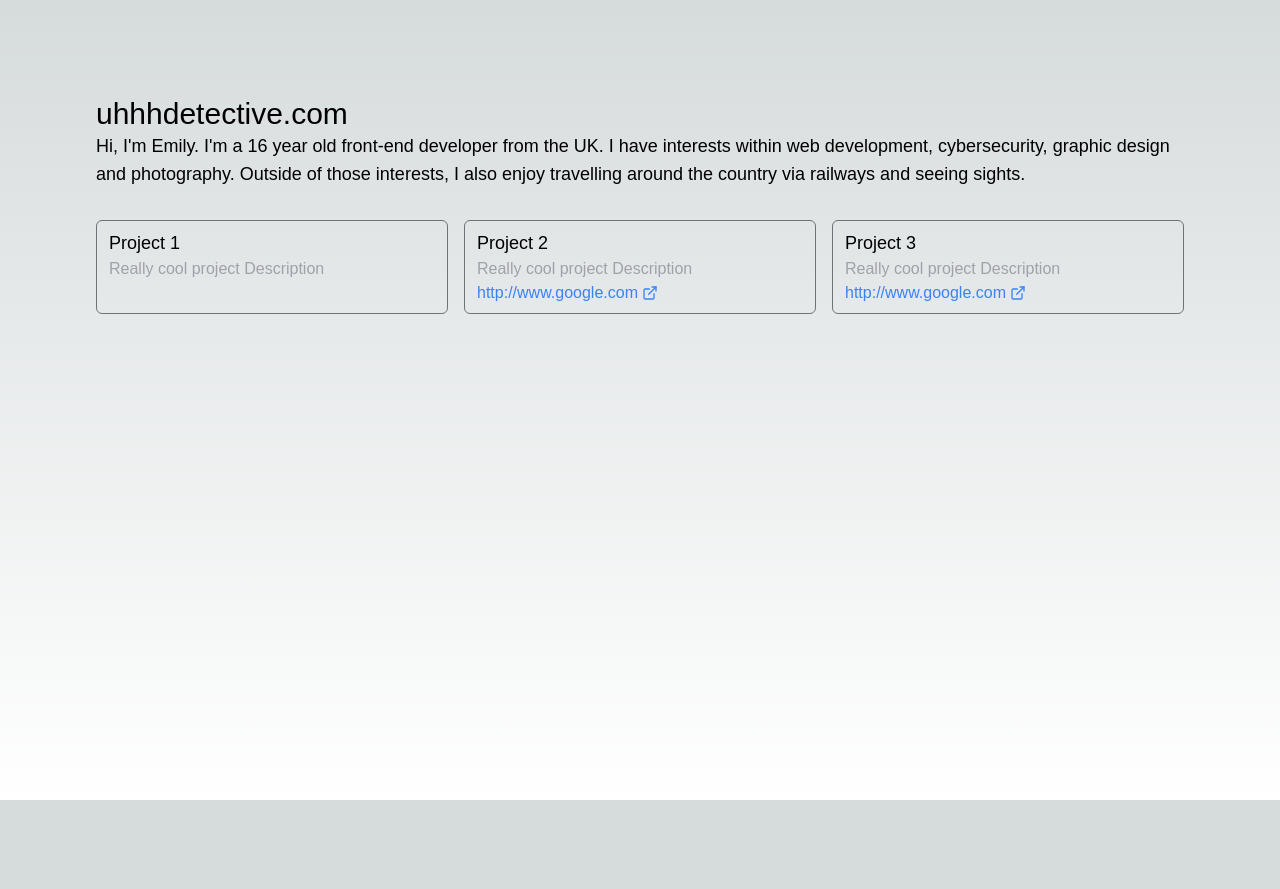
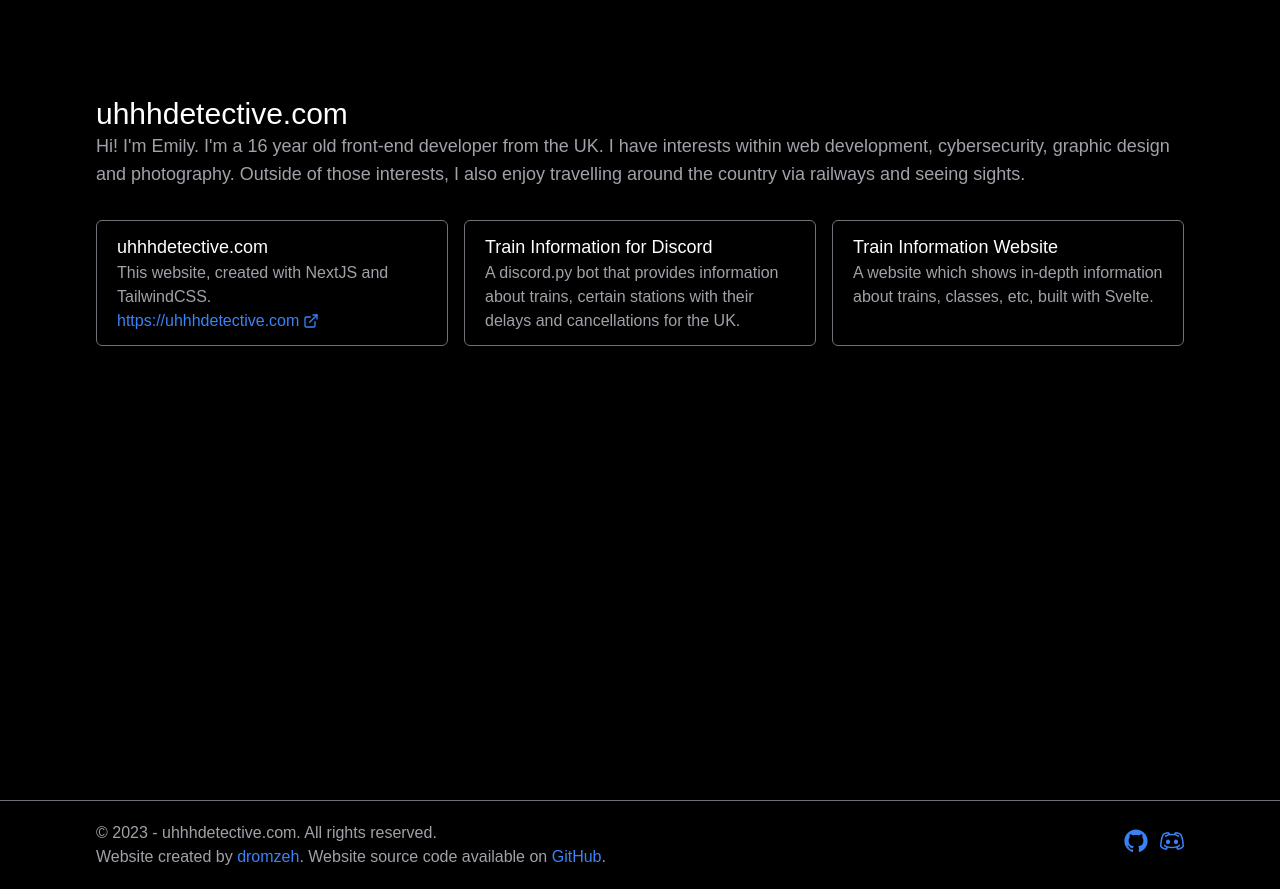
Before and after one commit to detectve/uhhhdetective.com, a Next.js app: page / in a window 1280 px wide. Before the commit the page ends 800 px from the top, so only its background shows below. Built offline with nearby package versions, Linux system fonts and the light colour scheme; a web font is replaced by a local one.

Commit message:
footer, project descriptions

```diff
--- a/package.json
+++ b/package.json
@@ -7,9 +7,11 @@
         "build": "next build",
         "start": "next start",
         "lint": "next lint",
-        "prettier": "prettier --write ."
+        "prettier:fmt": "prettier --write .",
+        "prettier:chk": "prettier --check ."
     },
     "dependencies": {
+        "@radix-ui/react-icons": "^1.3.0",
         "@types/node": "20.4.5",
         "@types/react": "18.2.18",
         "@types/react-dom": "18.2.7",
--- a/src/app/globals.css
+++ b/src/app/globals.css
@@ -2,26 +2,18 @@
 @tailwind components;
 @tailwind utilities;
 
-:root {
-    --foreground-rgb: 0, 0, 0;
-    --background-start-rgb: 214, 219, 220;
-    --background-end-rgb: 255, 255, 255;
-}
-
-@media (prefers-color-scheme: dark) {
-    :root {
-        --foreground-rgb: 255, 255, 255;
-        --background-start-rgb: 0, 0, 0;
-        --background-end-rgb: 0, 0, 0;
+@layer base {
+    body {
+        @apply bg-black text-white;
     }
 }
 
-body {
-    color: rgb(var(--foreground-rgb));
-    background: linear-gradient(
-            to bottom,
-            transparent,
-            rgb(var(--background-end-rgb))
-        )
-        rgb(var(--background-start-rgb));
+::-moz-selection {
+    color: rgb(255, 255, 255);
+    background: rgba(83, 109, 238, 0.2);
 }
+
+::selection {
+    color: rgb(255, 255, 255);
+    background: rgba(83, 109, 238, 0.2);
+}
--- a/src/app/page.tsx
+++ b/src/app/page.tsx
@@ -6,8 +6,8 @@ export default function Home() {
     return (
         <div>
             <h1 className="text-3xl">uhhhdetective.com</h1>
-            <p className="text-lg">
-                Hi, I&apos;m Emily. I&apos;m a {age} year old front-end
+            <p className="text-lg text-zinc-400">
+                Hi! I&apos;m Emily. I&apos;m a {age} year old front-end
                 developer from the UK. I have interests within web development,
                 cybersecurity, graphic design and photography. Outside of those
                 interests, I also enjoy travelling around the country via
--- a/src/components/navigation/footer.tsx
+++ b/src/components/navigation/footer.tsx
@@ -1,3 +1,51 @@
+import Link from 'next/link'
+import { DiscordLogoIcon, GitHubLogoIcon } from '@radix-ui/react-icons'
+
 export function Footer() {
-    return <></>
+    return (
+        <div className="flex justify-between border-t border-zinc-500 p-5 md:px-24">
+            <div>
+                <p className="text-zinc-400">
+                    © 2023 - uhhhdetective.com. All rights reserved.
+                </p>
+                <p className="text-zinc-400">
+                    Website created by{' '}
+                    <Link href="https://dromzeh.dev/" passHref>
+                        <span className="text-blue-500 transition-colors hover:text-blue-400">
+                            dromzeh
+                        </span>
+                    </Link>
+                    . Website source code available on{' '}
+                    <Link
+                        href="https://github.com/detectve/uhhhdetective.com/"
+                        passHref>
+                        <span className="text-blue-500 transition-colors hover:text-blue-400">
+                            GitHub
+                        </span>
+                    </Link>
+                    .
+                </p>
+            </div>
+            <div className="mt-2 flex gap-3">
+                <Link
+                    href="
+                    https://github.com/detectve/uhhhdetective.com/
+                "
+                    passHref>
+                    <span className="text-blue-500 transition-colors hover:text-blue-400">
+                        <GitHubLogoIcon className="h-6 w-6" />
+                    </span>
+                </Link>
+                <Link
+                    href="
+                    https://discord.com/users/718798976211484724
+                "
+                    passHref>
+                    <span className="text-blue-500 transition-colors hover:text-blue-400">
+                        <DiscordLogoIcon className="h-6 w-6" />
+                    </span>
+                </Link>
+            </div>
+        </div>
+    )
 }
--- a/src/components/navigation/navigationBar.tsx
+++ b/src/components/navigation/navigationBar.tsx
@@ -1,3 +1,3 @@
 export function NavigationBar() {
-    return <></>
+    return <div></div>
 }
--- a/src/components/projects/projectItem.tsx
+++ b/src/components/projects/projectItem.tsx
@@ -4,7 +4,7 @@ import { ExternalLink } from 'lucide-react'
 
 export function ProjectItem(project: Project) {
     return (
-        <div className="rounded-md border border-zinc-500 p-2 px-3 transition-colors hover:border-zinc-100">
+        <div className="rounded-md border border-zinc-500 p-3 px-5 transition-colors hover:border-zinc-100">
             <div>
                 <h1 className="text-lg">{project.name}</h1>
                 <h2 className="text-zinc-400">{project.description}</h2>
--- a/src/data/projects.json
+++ b/src/data/projects.json
@@ -2,20 +2,19 @@
     "projects": [
         {
             "id": 1,
-            "name": "Project 1",
-            "description": "Really cool project Description"
+            "name": "uhhhdetective.com",
+            "description": "This website, created with NextJS and TailwindCSS.",
+            "url": "https://uhhhdetective.com"
         },
         {
             "id": 2,
-            "name": "Project 2",
-            "description": "Really cool project Description",
-            "url": "http://www.google.com"
+            "name": "Train Information for Discord",
+            "description": "A discord.py bot that provides information about trains, certain stations with their delays and cancellations for the UK. "
         },
         {
             "id": 3,
-            "name": "Project 3",
-            "description": "Really cool project Description",
-            "url": "http://www.google.com"
+            "name": "Train Information Website",
+            "description": "A website which shows in-depth information about trains, classes, etc, built with Svelte."
         }
     ]
 }
```
Also changed, not shown: 1 other file (tests, documents, lock files or other folders).
